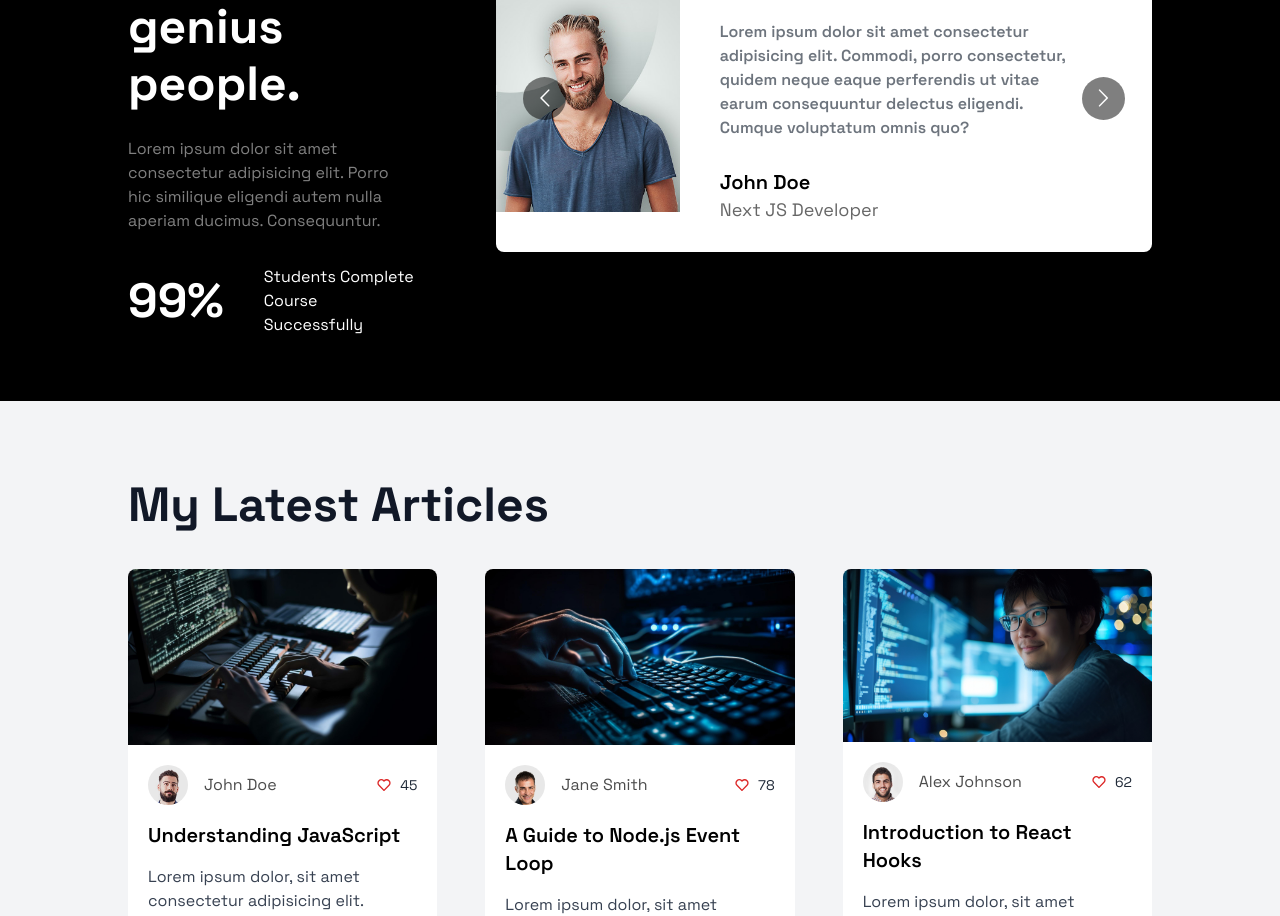
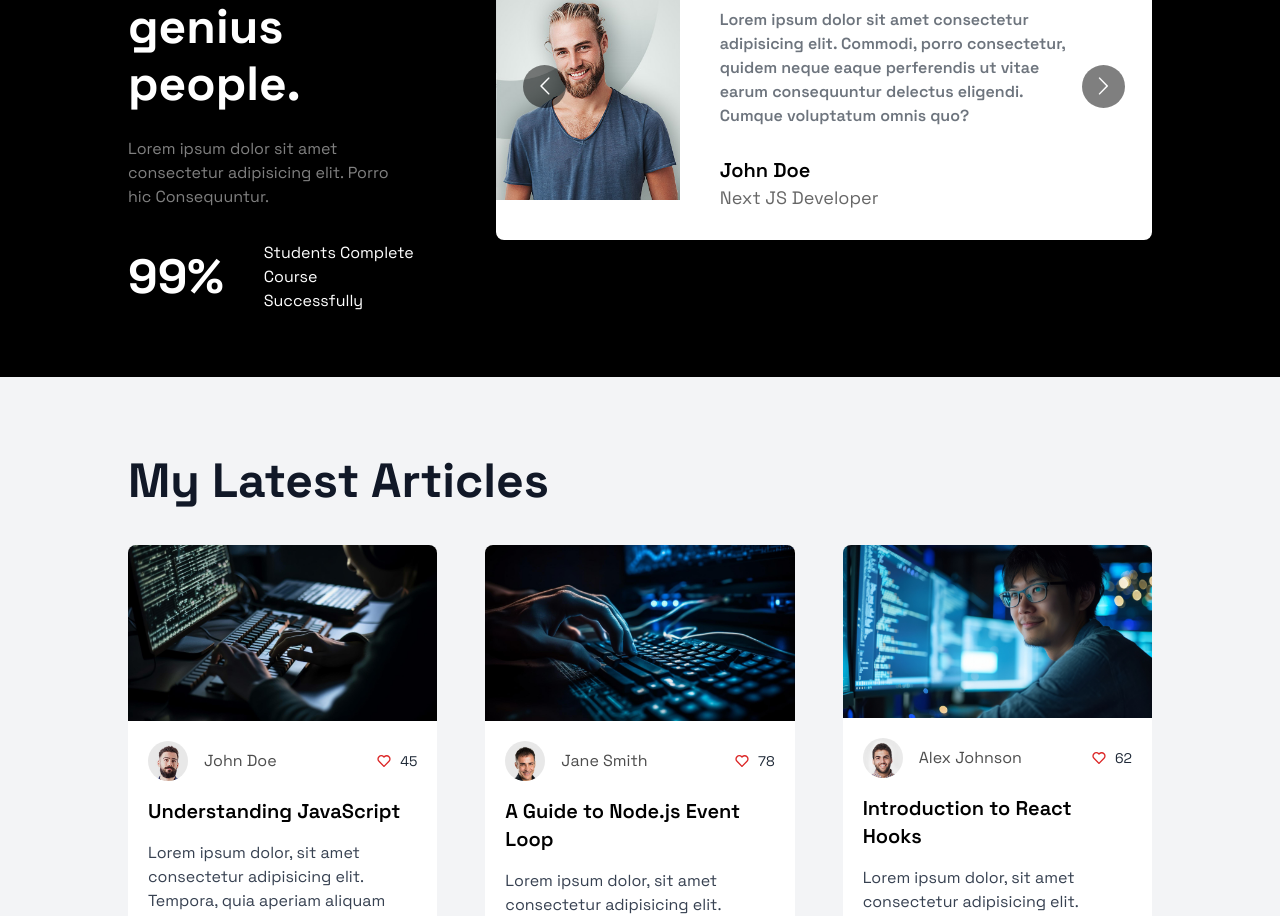
Before and after one commit to Idomason/paris-portfolio, a Next.js app: page / in a window 1280 px wide. Shown: the part 3639-4555 px from the top of the page. Built offline with nearby package versions, Linux system fonts and the light colour scheme.

Commit message:
edit reviews

```diff
--- a/components/home/review/review.tsx
+++ b/components/home/review/review.tsx
@@ -23,7 +23,7 @@ export default function Review() {
           {/* Details */}
           <p className="mt-6 text-base text-white/50">
             Lorem ipsum dolor sit amet consectetur adipisicing elit. Porro hic
-            similique eligendi autem nulla aperiam ducimus. Consequuntur.
+            Consequuntur.
           </p>
           <div className="mt-8 flex items-center space-x-10">
             <p className="text-5xl font-bold text-white">99%</p>
```
